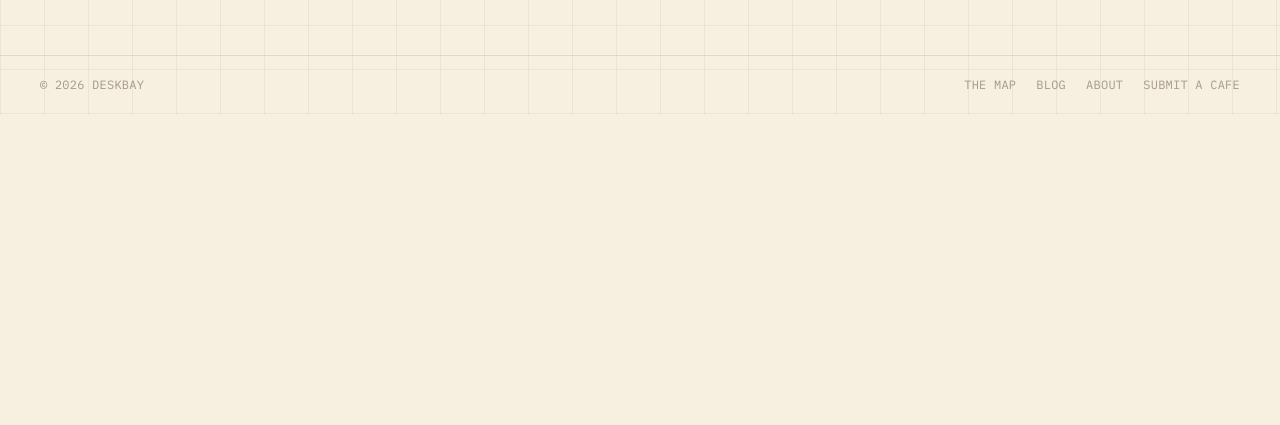
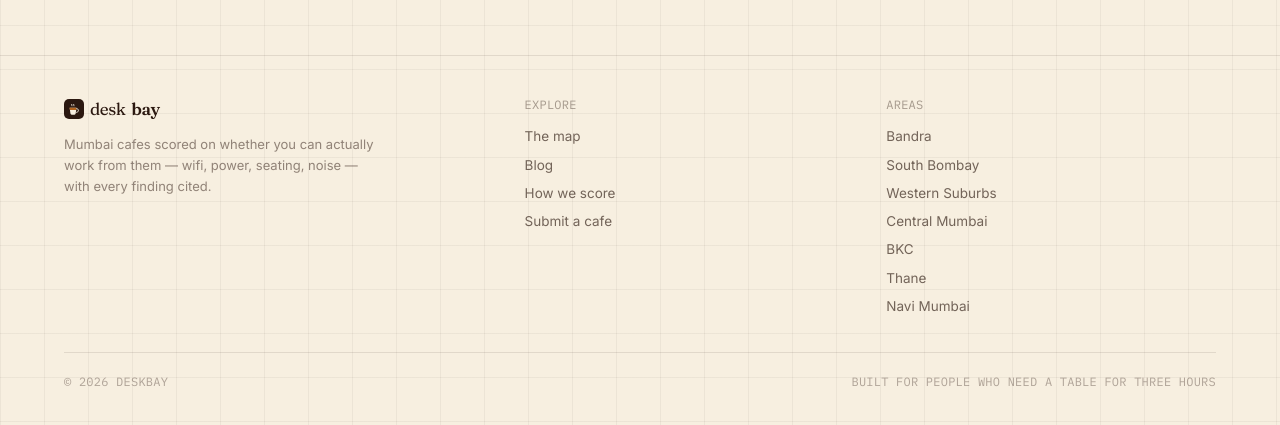
Before and after one commit to pocket-fund-2026/deskbay, a Next.js app: page / in a window 1280 px wide. Shown: the part 1779-2204 px from the top of the page. Before the commit the page ends 1893 px from the top, so only its background shows below. Built offline with nearby package versions, Linux system fonts and the light colour scheme.

Commit message:
Redesign footer (brand blurb, Explore + Areas columns), promote Blog to primary nav, add scroll-reveal motion to homepage sections

```diff
--- a/app/page.tsx
+++ b/app/page.tsx
@@ -6,6 +6,8 @@ import { tier } from "@/lib/scoreTier";
 import Skyline, { type SkylineVariant } from "@/components/Skyline";
 import PinBadge from "@/components/PinBadge";
 import Logo from "@/components/Logo";
+import Footer from "@/components/Footer";
+import Reveal from "@/components/Reveal";
 import areaPhotos from "@/data/areaPhotos.json";
 
 type AreaPhoto = { url: string; alt: string };
@@ -46,12 +48,12 @@ export default function HomePage() {
           <Logo size={26} />
           desk<em className="font-semibold not-italic italic">bay</em>
         </div>
-        <Link
-          className="wa-mono hidden items-center gap-1.5 text-paper/45 transition-colors hover:text-paper sm:flex"
-          href="/mumbai"
-        >
-          Explore Mumbai <span className="text-[13px] leading-none">+</span>
-        </Link>
+        <nav className="wa-mono hidden items-center gap-6 text-paper/45 sm:flex">
+          <Link href="/blog" className="transition-colors hover:text-paper">Blog</Link>
+          <Link href="/mumbai" className="flex items-center gap-1.5 transition-colors hover:text-paper">
+            Explore Mumbai <span className="text-[13px] leading-none">+</span>
+          </Link>
+        </nav>
       </header>
 
       <div className="relative z-10 mx-auto w-full max-w-6xl flex-1 px-6 py-10 sm:px-10">
@@ -114,7 +116,7 @@ export default function HomePage() {
           </h1>
         </div>
 
-        <div className="mt-12">
+        <Reveal className="mt-12">
           <p className="wa-mono mb-4 text-paper/40">A few we&apos;d actually go back to</p>
           <div className="grid gap-3 sm:grid-cols-3">
             {EDITOR_PICKS.map((cafe) => {
@@ -137,9 +139,9 @@ export default function HomePage() {
               );
             })}
           </div>
-        </div>
+        </Reveal>
 
-        <div className="mt-12 pb-4">
+        <Reveal className="mt-12 pb-4" delay={100}>
           <p className="wa-mono mb-4 text-paper/40">Mumbai institutions worth seeing (not for laptops)</p>
           <div className="grid gap-3 sm:grid-cols-3">
             {LANDMARKS.map((cafe) => (
@@ -168,18 +170,10 @@ export default function HomePage() {
               </Link>
             ))}
           </div>
-        </div>
+        </Reveal>
       </div>
 
-      <footer className="wa-mono relative z-10 flex flex-wrap items-center justify-between gap-3 border-t border-paper/10 px-6 py-5 text-paper/40 sm:px-10">
-        <span>© 2026 Deskbay</span>
-        <nav className="flex gap-5">
-          <Link href="/mumbai" className="hover:text-paper">The map</Link>
-          <Link href="/blog" className="hover:text-paper">Blog</Link>
-          <Link href="/about" className="hover:text-paper">About</Link>
-          <Link href="/submit" className="hover:text-paper">Submit a cafe</Link>
-        </nav>
-      </footer>
+      <Footer />
     </main>
   );
 }
--- /dev/null
+++ b/components/Footer.tsx
@@ -0,0 +1,52 @@
+import Link from "next/link";
+import { AREAS } from "@/lib/cafes";
+import Logo from "@/components/Logo";
+
+export default function Footer() {
+  return (
+    <footer className="relative z-10 border-t border-paper/10 px-6 py-10 sm:px-10">
+      <div className="mx-auto grid max-w-6xl gap-8 sm:grid-cols-[1.3fr_1fr_1fr]">
+        <div>
+          <div className="flex items-center gap-1.5 font-display text-[17px] tracking-tight">
+            <Logo size={20} />
+            desk<em className="font-semibold not-italic italic">bay</em>
+          </div>
+          <p className="mt-3 max-w-xs text-[13px] leading-relaxed text-paper/50">
+            Mumbai cafes scored on whether you can actually work from them — wifi, power,
+            seating, noise — with every finding cited.
+          </p>
+        </div>
+
+        <div>
+          <p className="wa-mono mb-3 text-paper/40">Explore</p>
+          <nav className="flex flex-col gap-2 text-[13.5px]">
+            <Link href="/mumbai" className="text-paper/65 transition-colors hover:text-paper">The map</Link>
+            <Link href="/blog" className="text-paper/65 transition-colors hover:text-paper">Blog</Link>
+            <Link href="/about" className="text-paper/65 transition-colors hover:text-paper">How we score</Link>
+            <Link href="/submit" className="text-paper/65 transition-colors hover:text-paper">Submit a cafe</Link>
+          </nav>
+        </div>
+
+        <div>
+          <p className="wa-mono mb-3 text-paper/40">Areas</p>
+          <nav className="flex flex-col gap-2 text-[13.5px]">
+            {Object.values(AREAS).map((area) => (
+              <Link
+                key={area.slug}
+                href={`/mumbai?area=${area.slug}`}
+                className="text-paper/65 transition-colors hover:text-paper"
+              >
+                {area.name}
+              </Link>
+            ))}
+          </nav>
+        </div>
+      </div>
+
+      <div className="wa-mono mx-auto mt-9 flex max-w-6xl flex-wrap items-center justify-between gap-3 border-t border-paper/10 pt-5 text-paper/35">
+        <span>© 2026 Deskbay</span>
+        <span>Built for people who need a table for three hours</span>
+      </div>
+    </footer>
+  );
+}
--- /dev/null
+++ b/components/Reveal.tsx
@@ -0,0 +1,46 @@
+"use client";
+
+import { useEffect, useRef, useState, type ReactNode } from "react";
+
+export default function Reveal({
+  children,
+  delay = 0,
+  className = "",
+}: {
+  children: ReactNode;
+  delay?: number;
+  className?: string;
+}) {
+  const ref = useRef<HTMLDivElement | null>(null);
+  const [visible, setVisible] = useState(false);
+
+  useEffect(() => {
+    const el = ref.current;
+    if (!el) return;
+    const observer = new IntersectionObserver(
+      ([entry]) => {
+        if (entry.isIntersecting) {
+          setVisible(true);
+          observer.disconnect();
+        }
+      },
+      { threshold: 0.15 }
+    );
+    observer.observe(el);
+    return () => observer.disconnect();
+  }, []);
+
+  return (
+    <div
+      ref={ref}
+      className={className}
+      style={{
+        opacity: visible ? 1 : 0,
+        transform: visible ? "translateY(0)" : "translateY(16px)",
+        transition: `opacity 0.6s ease ${delay}ms, transform 0.6s ease ${delay}ms`,
+      }}
+    >
+      {children}
+    </div>
+  );
+}
```
